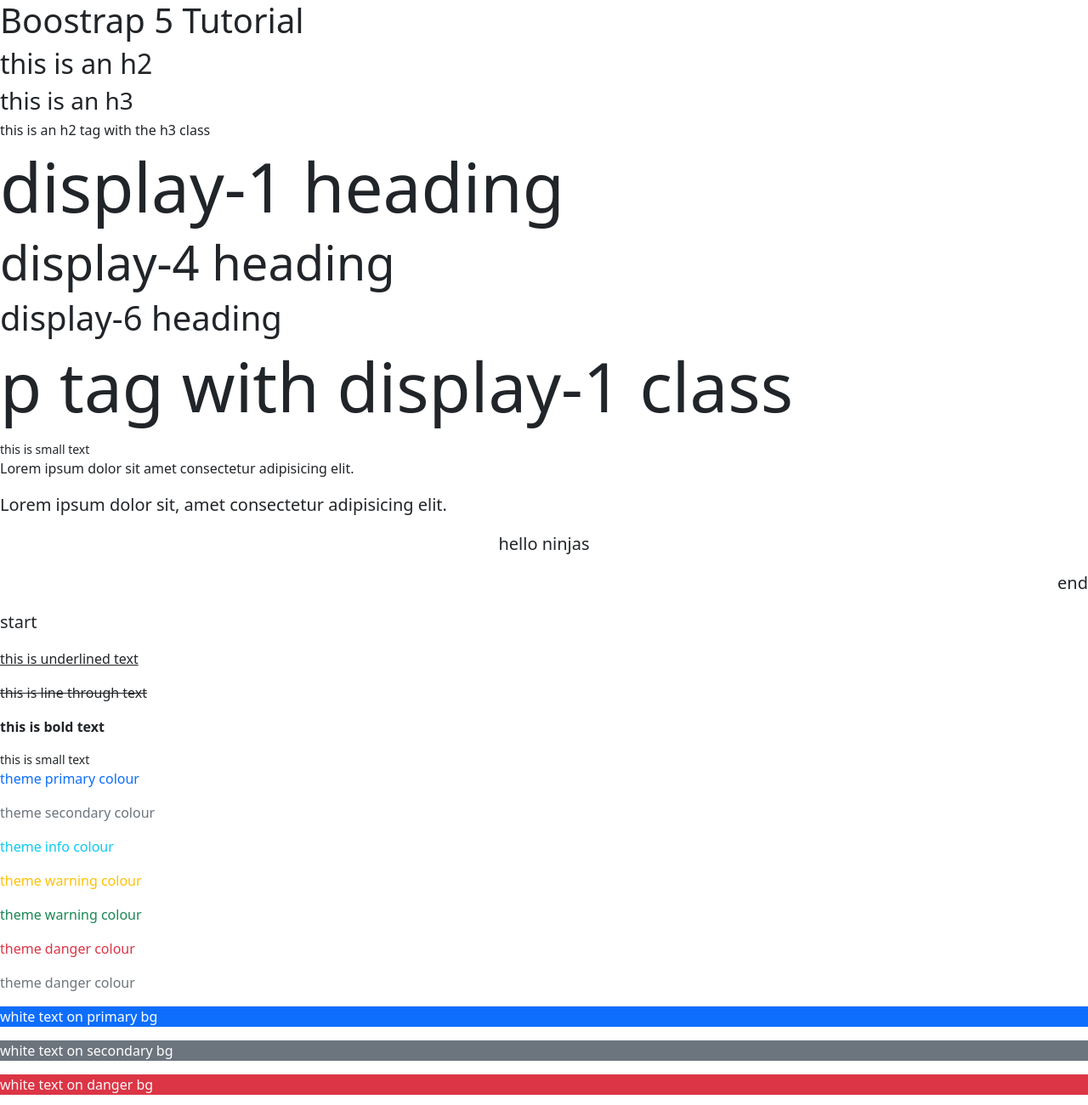
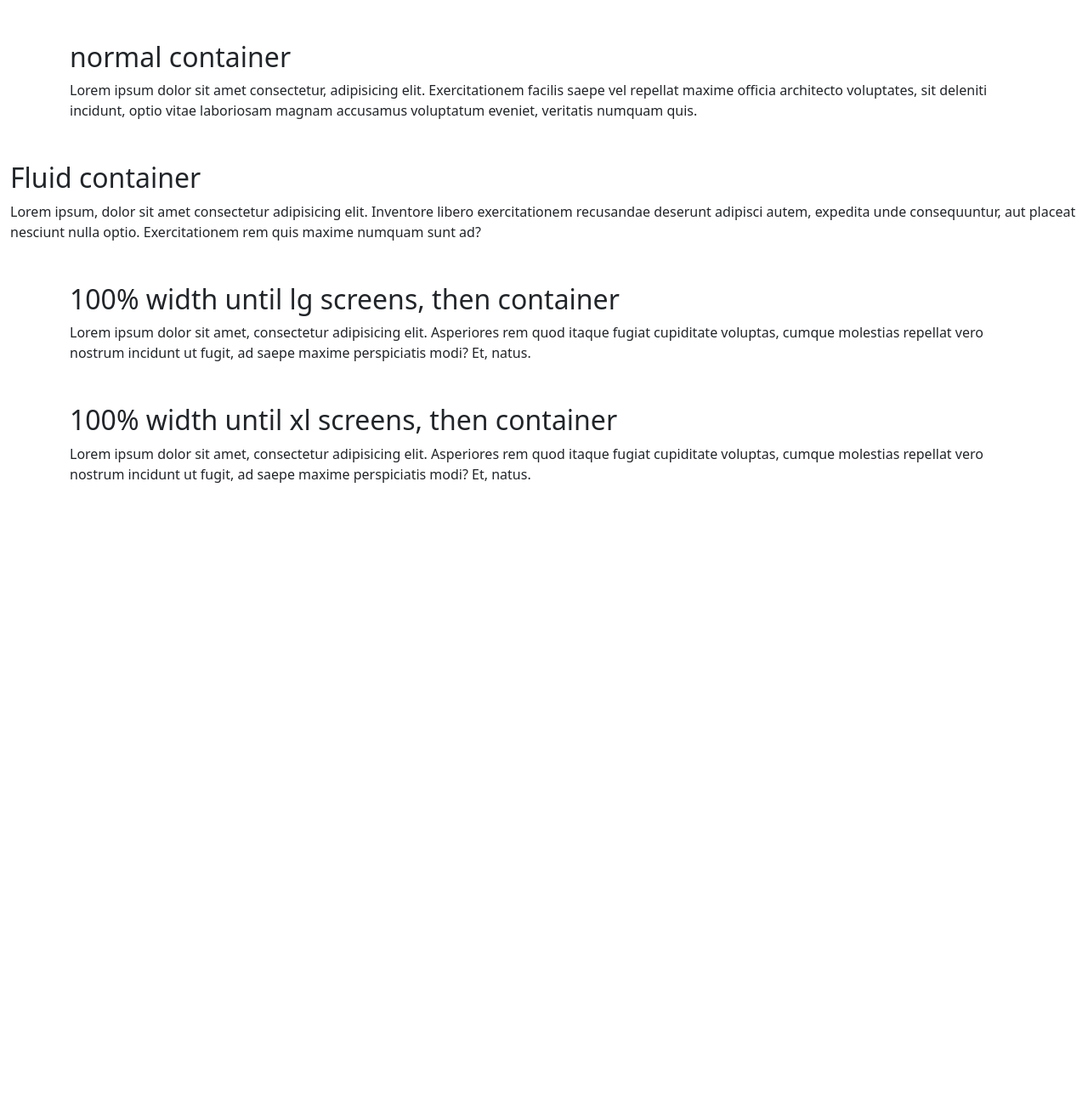
Before and after one commit to Dunridge/bs-5-tutorial, a plain HTML site: page index.html in a window 1280 px wide. Shown: the whole page at 85% size. After the commit the page ends 800 px from the top, so only its background shows below. Drawn offline with nearby package versions, Linux system fonts and the light colour scheme.

Commit message:
covered containers

```diff
--- a/index.html
+++ b/index.html
@@ -12,45 +12,43 @@
     />
   </head>
   <body>
-    <!-- heading tags -->
-    <h1>Boostrap 5 Tutorial</h1>
-    <h2>this is an h2</h2>
-    <h3>this is an h3</h3>
-    <h2 class="h6">this is an h2 tag with the h3 class</h2>
+    <div class="container my-5">
+      <h2>normal container</h2>
+      <div>
+        Lorem ipsum dolor sit amet consectetur, adipisicing elit. Exercitationem
+        facilis saepe vel repellat maxime officia architecto voluptates, sit
+        deleniti incidunt, optio vitae laboriosam magnam accusamus voluptatum
+        eveniet, veritatis numquam quis.
+      </div>
+    </div>
 
-    <!-- display headings -->
-    <h1 class="display-1">display-1 heading</h1>
-    <h1 class="display-4">display-4 heading</h1>
-    <h1 class="display-6">display-6 heading</h1>
-    <p class="display-1">p tag with display-1 class</p>
+    <div class="container-fluid">
+      <h2>Fluid container</h2>
+      <div>
+        Lorem ipsum, dolor sit amet consectetur adipisicing elit. Inventore
+        libero exercitationem recusandae deserunt adipisci autem, expedita unde
+        consequuntur, aut placeat nesciunt nulla optio. Exercitationem rem quis
+        maxime numquam sunt ad?
+      </div>
+    </div>
 
-    <!-- lead text & alignment -->
-    <small>this is small text</small>
-    <p>Lorem ipsum dolor sit amet consectetur adipisicing elit.</p>
-    <p class="lead">Lorem ipsum dolor sit, amet consectetur adipisicing elit.</p>
-    <p class="lead text-center">hello ninjas</p>
-    <p class="lead text-end">end</p>
-    <p class="lead text-start">start</p>
+    <div class="container-lg my-5">
+      <h2>100% width until lg screens, then container</h2>
+      <p>
+        Lorem ipsum dolor sit amet, consectetur adipisicing elit. Asperiores rem
+        quod itaque fugiat cupiditate voluptas, cumque molestias repellat vero
+        nostrum incidunt ut fugit, ad saepe maxime perspiciatis modi? Et, natus.
+      </p>
+    </div>
 
-    <!-- text decoration & font weight  -->
-    <p class="text-decoration-underline">this is underlined text</p>
-    <p class="text-decoration-line-through">this is line through text</p>
-    <p class="fw-bold">this is bold text</p>
-    <small>this is small text</small>
-
-    <!-- text colours  -->
-    <p class="text-primary">theme primary colour</p>
-    <p class="text-secondary">theme secondary colour</p>
-    <p class="text-info">theme info colour</p>
-    <p class="text-warning">theme warning colour</p>
-    <p class="text-success">theme warning colour</p>
-    <p class="text-danger">theme danger colour</p>
-    <p class="text-muted">theme danger colour</p>
-
-    <!-- bg colours -->
-    <p class="text-white bg-primary">white text on primary bg</p>
-    <p class="text-white bg-secondary">white text on secondary bg</p>
-    <p class="text-light bg-danger">white text on danger bg</p>
+    <div class="container-xl my-5">
+      <h2>100% width until xl screens, then container</h2>
+      <p>
+        Lorem ipsum dolor sit amet, consectetur adipisicing elit. Asperiores rem
+        quod itaque fugiat cupiditate voluptas, cumque molestias repellat vero
+        nostrum incidunt ut fugit, ad saepe maxime perspiciatis modi? Et, natus.
+      </p>
+    </div>
 
     <script
       src="https://cdn.jsdelivr.net/npm/bootstrap@5.0.1/dist/js/bootstrap.bundle.min.js"
```
